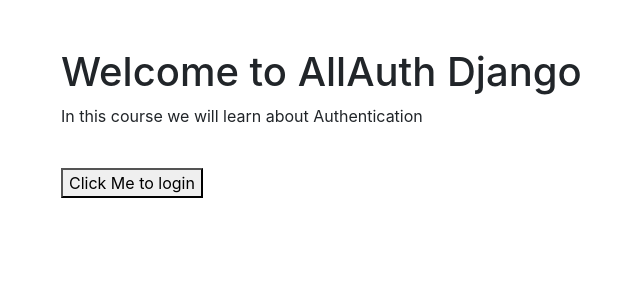
After one commit to ajanorahul/AllAuth, a Django app: page / in a window 1280 px wide. The commit adds this page. Shown: the top 300 px of the page, without its empty margins (24-664 px from the left). Run offline with Django 3.2, Linux system fonts and the light colour scheme; some libraries are stand-ins or nearby versions.

Commit message:
second commit

```diff
--- a/Auth/urls.py
+++ b/Auth/urls.py
@@ -18,5 +18,6 @@ from django.urls import path,include
 
 urlpatterns = [
     path('admin/', admin.site.urls),
+    path('', include('world.urls')),
     path('accounts/', include('allauth.urls')),
 ]
--- /dev/null
+++ b/templates/index.html
@@ -0,0 +1,22 @@
+<!DOCTYPE html>
+<html>
+<head>
+<title>AllAuth</title>
+<link rel="stylesheet" href="https://stackpath.bootstrapcdn.com/bootstrap/4.4.1/css/bootstrap.min.css" integrity="sha384-Vkoo8x4CGsO3+Hhxv8T/Q5PaXtkKtu6ug5TOeNV6gBiFeWPGFN9MuhOf23Q9Ifjh" crossorigin="anonymous">
+</head>
+<body>
+<div class="container mt-5">
+  <h1>Welcome to AllAuth Django</h1>
+  <p>In this course we will learn about Authentication</p>
+  <br>
+  <a href="{% url 'account_login' %}">
+  <button type="button">Click Me to login</button>
+  </a>
+
+</div>
+
+<script src="https://code.jquery.com/jquery-3.4.1.slim.min.js" integrity="sha384-J6qa4849blE2+poT4WnyKhv5vZF5SrPo0iEjwBvKU7imGFAV0wwj1yYfoRSJoZ+n" crossorigin="anonymous"></script>
+<script src="https://cdn.jsdelivr.net/npm/popper.js@1.16.0/dist/umd/popper.min.js" integrity="sha384-Q6E9RHvbIyZFJoft+2mJbHaEWldlvI9IOYy5n3zV9zzTtmI3UksdQRVvoxMfooAo" crossorigin="anonymous"></script>
+<script src="https://stackpath.bootstrapcdn.com/bootstrap/4.4.1/js/bootstrap.min.js" integrity="sha384-wfSDF2E50Y2D1uUdj0O3uMBJnjuUD4Ih7YwaYd1iqfktj0Uod8GCExl3Og8ifwB6" crossorigin="anonymous"></script>
+</body>
+</html>
--- a/world/urls.py
+++ b/world/urls.py
@@ -0,0 +1,7 @@
+from django.urls import path
+from world import views
+
+urlpatterns = [
+    path('', views.index, name='index')
+
+]
--- a/world/views.py
+++ b/world/views.py
@@ -1,3 +1,6 @@
 from django.shortcuts import render
+from django.http import HttpResponse
 
-# Create your views here.
+
+def index(request):
+    return render(request,'index.html',{})
```
Also changed, not shown: templates/base.html (+7 -1 lines).
